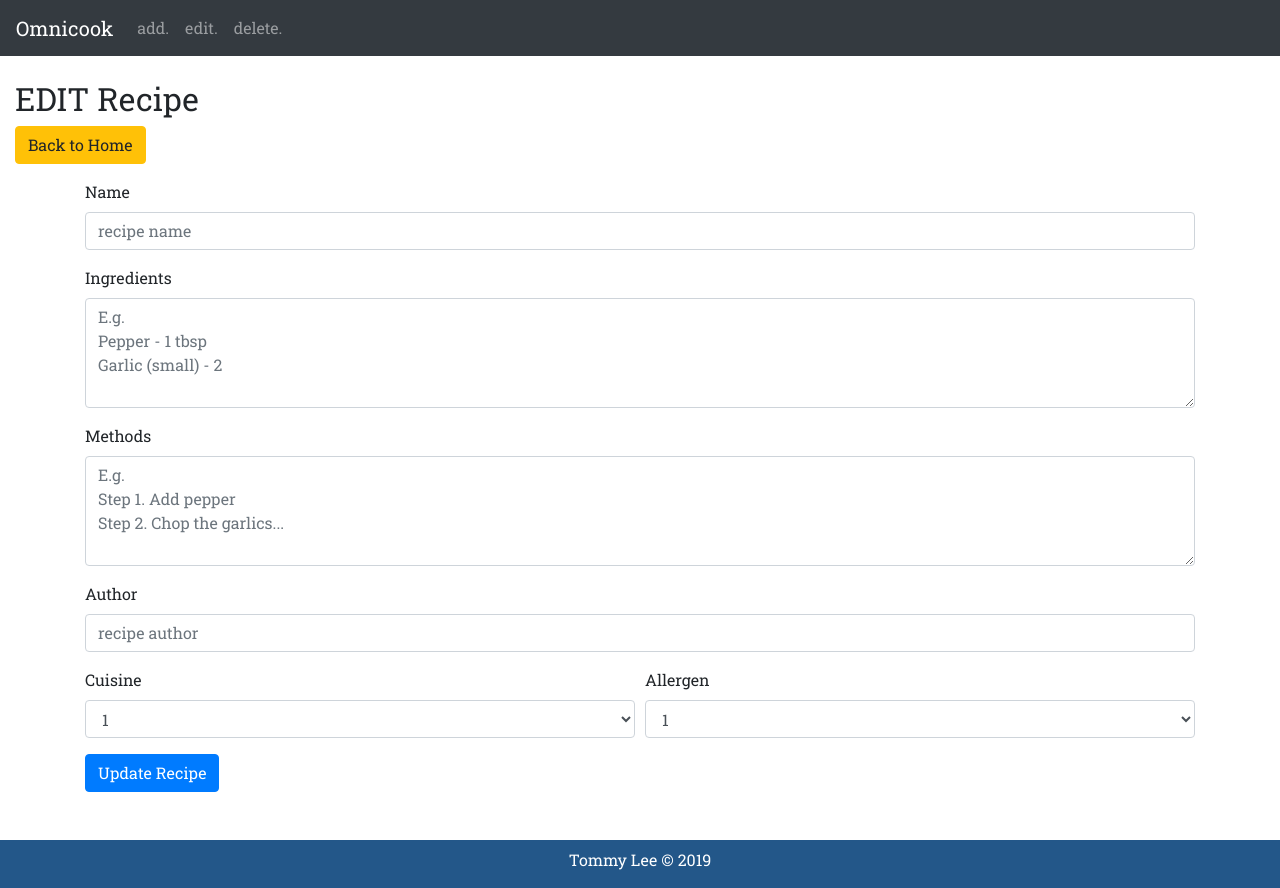
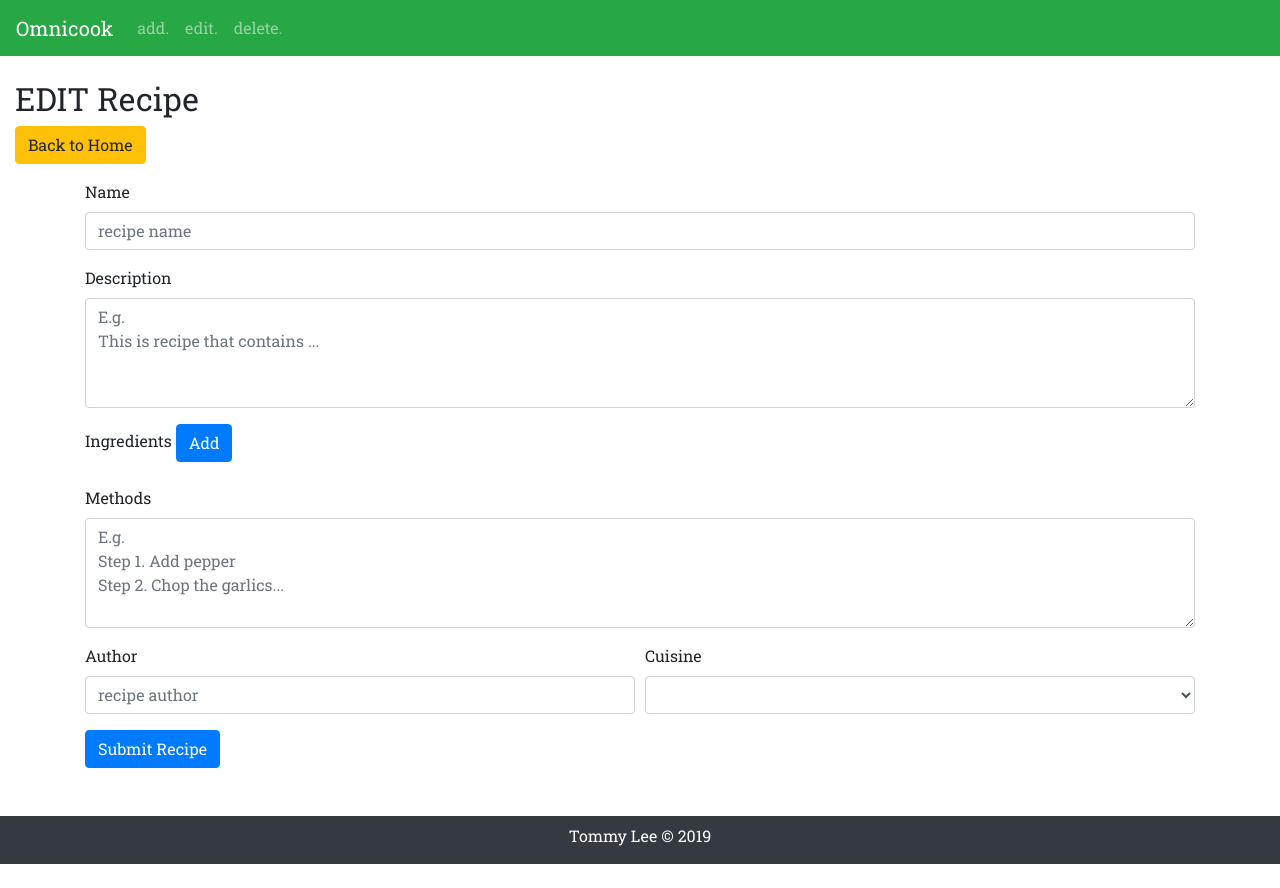
Before and after one commit to naturalDev0/p3-omnicook, a Flask app: page /recipe/edit in a window 1280 px wide. After the commit the page ends 864 px from the top, so only its background shows below. Run offline with Flask 2, Linux system fonts and the light colour scheme; lists and menus that the app fills with data are empty; some libraries are stand-ins or nearby versions.

Commit message:
1. Modularized db connection in app.py 2. Removed 'allergen' selection section in 'edit_recipe.html' as there is no intention of implmenting it 3. Added 'C' feature in 'CRUD' operation for 'add_recipe.html' so user can now add recipe

```diff
--- a/app.py
+++ b/app.py
@@ -22,12 +22,14 @@ import pymysql
 #     port=port
 # )
 
-connection = pymysql.connect(
-    host="localhost",               # IP address of the database; localhost means "the local machine"
-    user="admin",                   # the mysql user
-    password="n0tY0urP@55w0rd",     # the password for the user
-    database="cookbook"             # the name of database we want to use
-)
+def connect():
+    connection = pymysql.connect(
+        host="localhost",               # IP address of the database; localhost means "the local machine"
+        user="admin",                   # the mysql user
+        password="n0tY0urP@55w0rd",     # the password for the user
+        database="cookbook"             # the name of database we want to use
+    )
+    return connection
 
 app = Flask(__name__)
 
@@ -40,32 +42,69 @@ def index():
 @app.route('/recipe/add', methods=['GET'])
 def add_recipe():
 
+    # Connect to DB
+    connection = connect()
+
     # Set DB connection
     cursor = connection.cursor(pymysql.cursors.DictCursor)
 
-    # Retrieve data from 'allergen' table
-    sql_query_1 = "SELECT * FROM allergen"
-    cursor.execute(sql_query_1)
-
-    # Store results in a 'allergens' list
-    allergens = []
-    for r in cursor:
-        allergens.append(r)
-
     # Retrieve data from 'cuisine' table
-    sql_query_2 = "SELECT * FROM cuisine"
-    cursor.execute(sql_query_2)
+    sql_query = "SELECT * FROM cuisine"
+    cursor.execute(sql_query)
 
     # Store results in a 'cuisines' list
     cuisines = []
     for r in cursor:
         cuisines.append(r)
 
-    return render_template("recipe_add.html", cuisines=cuisines, allergens=allergens)
+    cursor.close()
+
+    return render_template("recipe_add.html", cuisines=cuisines)
 
 @app.route('/recipe/add', methods=['POST'])
 def create_add_recipe():
-    return render_template("recipe_add.html")
+
+    recipe_name = request.form.get('recipeName')
+    # print("recipe title: {}".format(recipe_name))
+    recipe_desc = request.form.get('recipeDesc')
+    recipe_methods = request.form.get('recipeMethods')
+    recipe_ingred = request.form.get('ingred-name-1')
+    recipe_ingred_serve = request.form.get('ingred-serve-1')
+    recipe_author = request.form.get('recipeAuthor')
+    recipe_cuisine = request.form.get('recipeCuisine')
+
+    # Connect to DB
+    connection = connect()
+
+    # Set DB connection
+    cursor = connection.cursor(pymysql.cursors.DictCursor)
+
+    sql_query = "INSERT INTO ingredient_name (ingred_name) VALUES ('{}')".format(recipe_ingred)
+    cursor.execute(sql_query)
+    last_ingredName_rowId = cursor.lastrowid
+    # print("lastrowid: %d" % last_ingredName_rowId)
+
+    sql_query = "INSERT INTO ingredient (ingred_name_id, ingred_serving) VALUES ({},'{}')".format(last_ingredName_rowId, recipe_ingred_serve)
+    cursor.execute(sql_query)
+    last_ingred_rowId = cursor.lastrowid
+
+    sql_query = "INSERT INTO author (author_name) VALUES ('{}')".format(recipe_author)
+    cursor.execute(sql_query)
+    last_author_id = cursor.lastrowid
+
+    # Missing 'recipe_image' for now
+    sql_query = "INSERT INTO recipe (recipe_title, recipe_desc, recipe_methods, cuisine_id, author_id) VALUES ('{}', '{}', '{}', {}, {})".format(recipe_name, recipe_desc, recipe_methods, recipe_cuisine, last_author_id)
+    # print("{} {} {} {} {} {} {}".format(recipe_name, recipe_desc, recipe_methods, recipe_ingred, recipe_ingred_serve, recipe_author, recipe_cuisine))
+    cursor.execute(sql_query)
+    last_recipe_id = cursor.lastrowid
+
+    sql_query = "INSERT INTO ingredient_recipe (ingredient, recipe) VALUES ({}, {})".format(last_ingred_rowId, last_recipe_id)
+    cursor.execute(sql_query)
+
+    connection.commit()
+    cursor.close()
+
+    return redirect(url_for('index'))
 
 
 # ROUTE : Edit recipe
--- a/static/js/script.js
+++ b/static/js/script.js
@@ -10,14 +10,11 @@ $(document).ready(function() {
         addRow = '#field' + nextNo;
 
         var newRow = '<div class="form-row justify-content-center" id="' + addRowId + '">' +
-            /* '<div class="form-group col-md-1">' +
-            '<span class="align-middle" id="ingred-no-' + nextNo + '">' + nextNo + '</span>' +
-            '</div>' + */
             '<div class="form-group col-md-5">' +
-            '<input type="text" class="form-control" id="ingred-name-' + nextNo + '" placeholder="insert your ingredient...">' +
+            '<input type="text" class="form-control" name="ingred-name-' + nextNo + '" id="ingred-name-' + nextNo + '" placeholder="insert your ingredient...">' +
             '</div>' +
             '<div class="form-group col-md-5">' +
-            '<input type="text" class="form-control" id="ingred-serve-' + nextNo + '" placeholder="insert your ingredient serving...">' +
+            '<input type="text" class="form-control" name="ingred-serve-' + nextNo + '" id="ingred-serve-' + nextNo + '" placeholder="insert your ingredient serving...">' +
             '</div>' +
             '<div class="form-group col-md-1 text-center">' +
             '<button type="text" class="btn btn-danger align-middle remove-row" role="button" value=' + addRow + '>Remove</button>' +
@@ -30,13 +27,10 @@ $(document).ready(function() {
     });
 
     $('#fields').on('click', '.remove-row', function(e) {
-
         e.preventDefault();
-        // let btnVal = $(this).parent().parent().attr('id');
         var btnVal = $(this).val();
         console.log(btnVal);
         $(btnVal).remove();
-        // $(btnVal).append("<p>Hello</p>");
     });
 
 });
--- a/templates/base.html
+++ b/templates/base.html
@@ -19,7 +19,7 @@
 <body>
 
     <!-- navbar content -->
-    <nav class="navbar navbar-expand-md navbar-dark bg-dark fixed-top mb-5">
+    <nav class="navbar navbar-expand-md navbar-dark bg-success fixed-top mb-5">
       <a class="navbar-brand" href="{{ url_for('index') }}">Omnicook</a>
       <button class="navbar-toggler collapsed" type="button" data-toggle="collapse" data-target="#omnicook-navbar" aria-controls="omnicook-navbar" aria-expanded="false" aria-label="Toggle navigation">
         <span class="navbar-toggler-icon"></span>
@@ -50,7 +50,7 @@
     </main>
 
     <!-- footer content -->
-    <footer class="container-fluid mt-5 pt-2">
+    <footer class="container-fluid mt-5 pt-2 bg-dark">
         <div class="row">
             <div class="col">
                 <p>Tommy Lee &copy; 2019</p>
--- a/templates/recipe_edit.html
+++ b/templates/recipe_edit.html
@@ -8,49 +8,42 @@
     <a class="btn btn-warning" href="{{ url_for('index') }}" role="button">Back to Home</a>
 </div>
 <div class="container mt-3">
-    <form>
-
+    <form method="POST">
         <div class="form-group">
             <label for="recipeName">Name</label>
-            <input type="text" class="form-control" id="recipeName" placeholder="recipe name">
+            <input type="text" class="form-control" name="recipeName" id="recipeName" placeholder="recipe name">
         </div>
 
         <div class="form-group">
-            <label for="recipeIngredients">Ingredients</label>
-            <textarea class="form-control" id="recipeIngredients" placeholder="E.g.&#10;Pepper - 1 tbsp &#10;Garlic (small) - 2" rows="4"></textarea>
+            <label for="recipeDesc">Description</label>
+            <textarea class="form-control" id="recipeDesc" name="recipeDesc" placeholder="E.g.&#10;This is recipe that contains ..." rows="4"></textarea>
         </div>
-
+        <div class="form-group" id="fields">
+            <label for="recipeIngredients">Ingredients
+                <span>
+                    <button type="text" class="btn btn-primary align-middle add-row" role="button">Add</button>
+                </span>
+            </label>
+        </div>
         <div class="form-group">
             <label for="recipeMethods">Methods</label>
-            <textarea class="form-control" id="recipeMethods" placeholder="E.g.&#10;Step 1. Add pepper&#10;Step 2. Chop the garlics..." rows="4"></textarea>
+            <textarea class="form-control" id="recipeMethods" name="recipeMethods" placeholder="E.g.&#10;Step 1. Add pepper&#10;Step 2. Chop the garlics..." rows="4"></textarea>
         </div>
-
-        <div class="form-group">
-            <label for="recipeAuthor">Author</label>
-            <input type="text" class="form-control" id="recipeAuthor" placeholder="recipe author">
-        </div>
-
         <div class="form-row">
             <div class="form-group col-md-6">
-                <label for="recipeCuisine">Cuisine</label>
-                <select class="form-control" id="recipeCuisine">
-                    <option>1</option>
-                    <option>2</option>
-                    <option>3</option>
-                </select>
+                <label for="recipeAuthor">Author</label>
+                <input type="text" class="form-control" id="recipeAuthor" name="recipeAuthor" placeholder="recipe author">
             </div>
             <div class="form-group col-md-6">
-                <label for="recipeAllergen">Allergen</label>
-                <select class="form-control" id="recipeAllergen">
-                    <option>1</option>
-                    <option>2</option>
-                    <option>3</option>
+                <label for="recipeCuisine">Cuisine</label>
+                <select name="recipeCuisine" class="form-control" id="recipeCuisine">
+                    {%for c in cuisines %}
+                        <option value='{{ c['id'] }}'>{{ c['cuisine_type'] }}</option>
+                    {%endfor%}
                 </select>
             </div>
         </div>
-
-        <button type="submit" class="btn btn-primary" role="button">Update Recipe</button>
-
+        <button type="submit" class="btn btn-primary" role="button">Submit Recipe</button>
     </form>
 </div>
 
```
Also changed, not shown: .c9/metadata/environment/app.py (+1 -1 lines), templates/recipe_add.html (+9 -10 lines).
